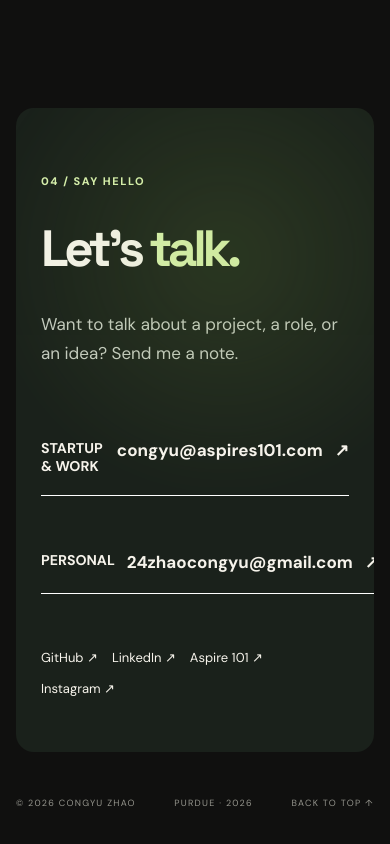
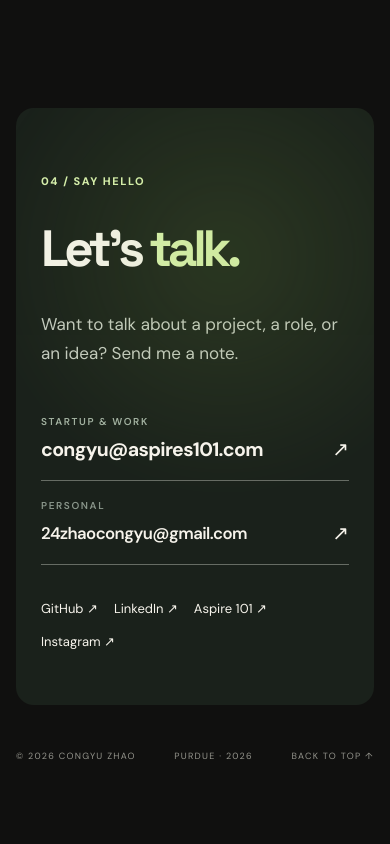
Before and after one commit to skrgulang/congyuzhao-portfolio, a Next.js app: page / in a window 390 px wide. Shown: the part 10842-11686 px from the top of the page. After the commit the page ends 11649 px from the top, so only its background shows below. Built offline with nearby package versions, Linux system fonts and the light colour scheme.

Commit message:
Style business and personal email links in responsive contact section

```diff
--- a/app/globals.css
+++ b/app/globals.css
@@ -398,3 +398,15 @@ html{scroll-padding-top:24px}
 @media(max-width:850px){.showcasePortrait{left:5%;width:46%;height:82%}.interactiveShowcase .showcaseCardMain{right:5%}.interactiveShowcase .showcaseCardSide{right:1%}.newAbout .aboutPortrait{max-width:340px;margin:30px 0}}
 @media(max-width:650px){.showcasePortrait{left:2%;top:9%;width:48%;height:79%;border-radius:12px}.showcasePortrait figcaption{font-size:7px;padding:19px 9px 9px}.interactiveShowcase .showcaseCardMain{right:1%;width:51%;height:55%}.interactiveShowcase .showcaseCardSide{right:0;bottom:12%;width:59%;height:34%}}
 @media(prefers-reduced-motion:reduce){.showcasePortrait{transition:none!important;transform:rotate(-6deg)!important}.interactiveShowcase .showcaseCardMain{transform:rotate(8deg)!important}.interactiveShowcase .showcaseCardSide{transform:rotate(-4deg)!important}}
+
+/* Contact options: business first, personal second */
+.contactEmailGroup{position:relative;width:min(780px,100%);display:flex;flex-direction:column;gap:0;margin-top:48px}
+.contactEmailGroup .contactEmail{display:grid;grid-template-columns:minmax(0,1fr) auto;gap:8px 20px;align-items:center;margin:0;padding:22px 0;border-bottom:1px solid rgba(243,247,235,.35);text-decoration:none;transition:color .2s,border-color .2s}
+.contactEmailGroup .contactEmail:hover{color:var(--lime);border-color:var(--lime)}
+.contactEmailGroup .contactEmail small{grid-column:1/-1;font-size:10px;font-weight:600;letter-spacing:.16em;color:#a2b1a0}
+.contactEmailGroup .contactEmail span{min-width:0;overflow-wrap:anywhere;font-size:clamp(21px,3vw,37px);font-weight:700;letter-spacing:-.035em;line-height:1.2}
+.contactEmailGroup .contactEmail strong{font-size:clamp(20px,3vw,34px);font-weight:400}
+.contactEmailGroup .contactEmailSecondary span{font-size:clamp(18px,2.3vw,28px);font-weight:600}
+.contactEmailGroup .contactEmailSecondary small{color:#89958a}
+.contactEmailGroup + .contactSocial{margin-top:55px;flex-wrap:wrap}
+@media(max-width:650px){.contactEmailGroup{margin-top:30px}.contactEmailGroup .contactEmail{padding:18px 0}.contactEmailGroup .contactEmail span{font-size:clamp(17px,5vw,27px)}.contactEmailGroup .contactEmailSecondary span{font-size:clamp(16px,4.3vw,24px)}.contactEmailGroup + .contactSocial{margin-top:35px;gap:16px}}
```
